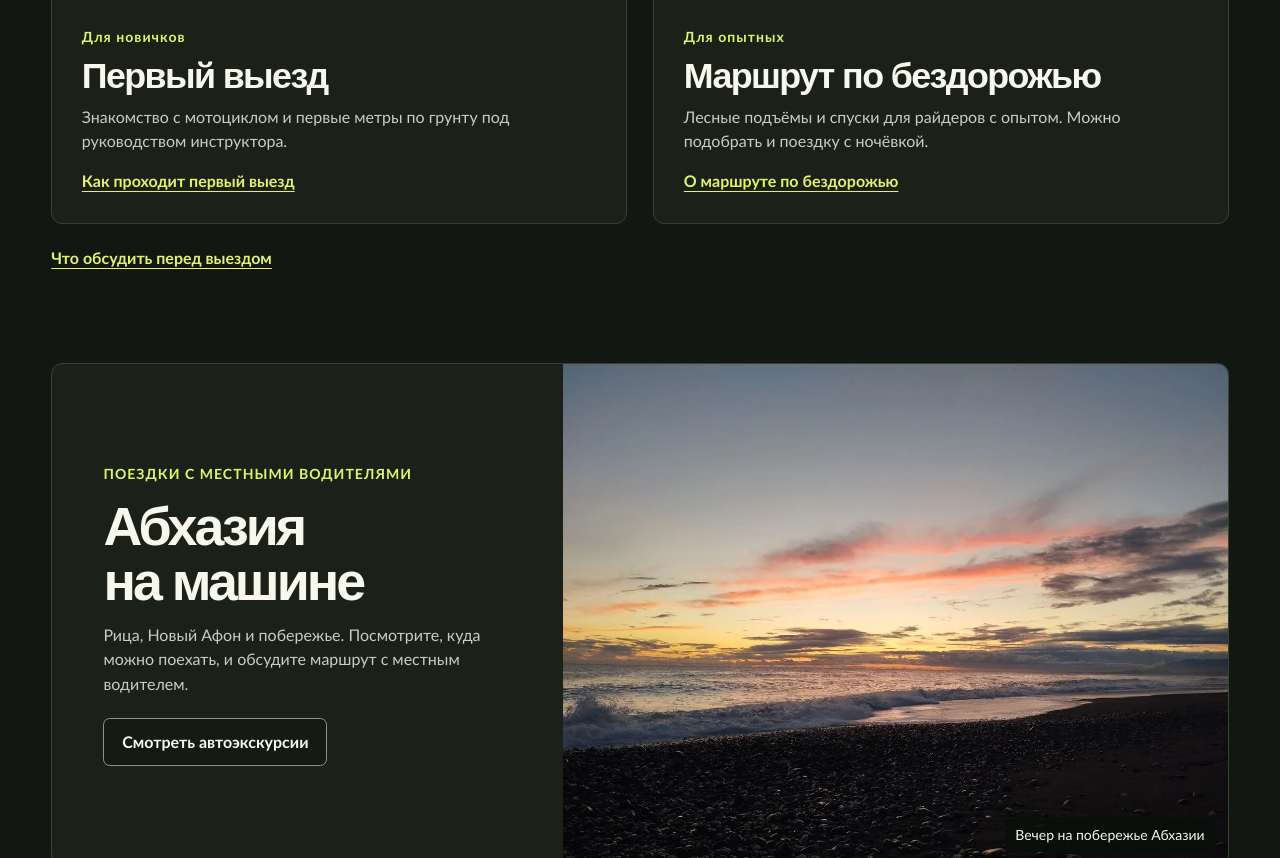
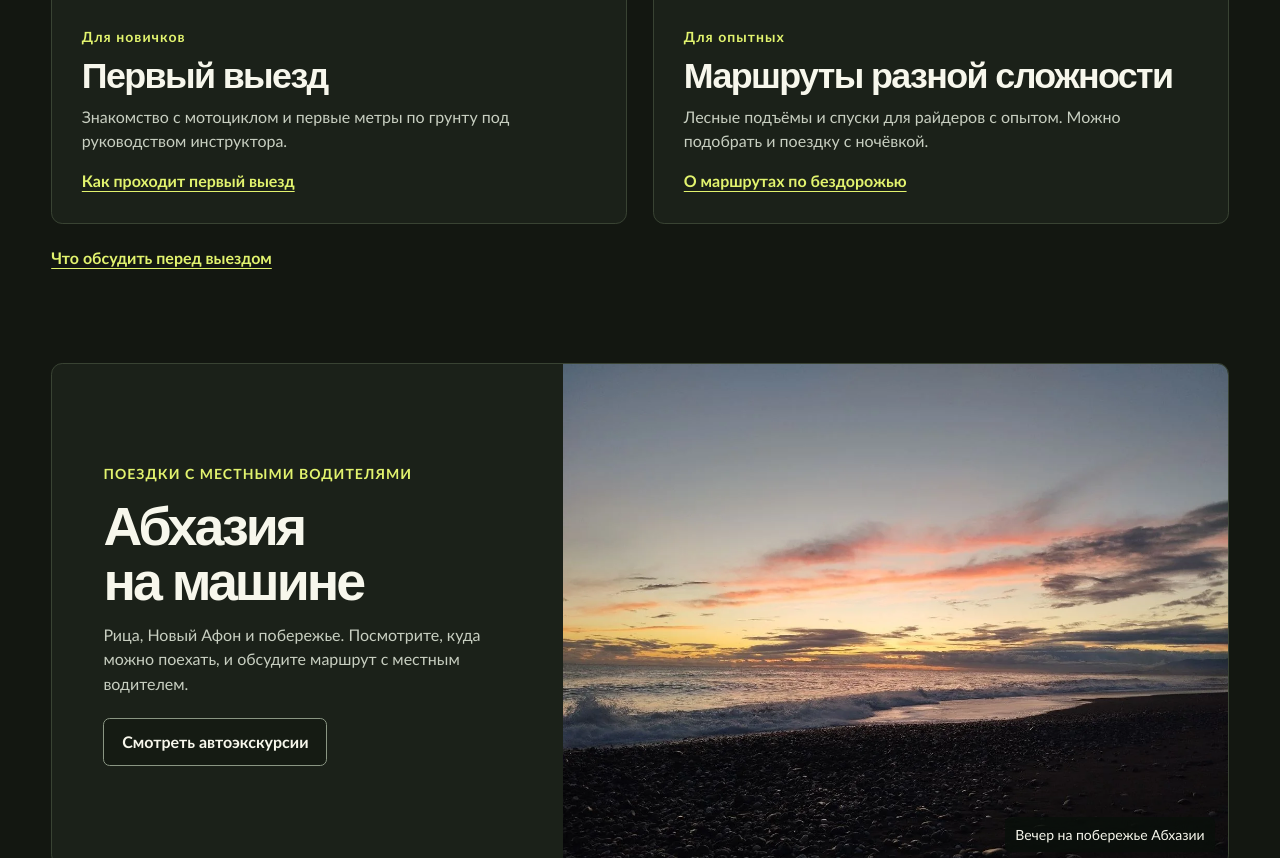
Before and after one commit to dzamalraketa/moto-abh.ru, a plain HTML site: page index.html in a window 1280 px wide. Shown: the part 1211-2069 px from the top of the page. Drawn offline with Linux system fonts and the light colour scheme.

Commit message:
Clarify enduro route headings

```diff
--- a/index.html
+++ b/index.html
@@ -136,7 +136,7 @@
     <article class="trip" id="technical-route">
       <div class="media-frame"><img src="/assets/img/33.jpg" width="997" height="512" alt="Мотоциклист на лесном подъёме" loading="lazy" decoding="async"></div>
       <div class="trip-copy">
-        <p class="category">Для опытных</p><h3>Маршрут по бездорожью</h3><p>Лесные подъёмы и спуски для райдеров с опытом. Можно подобрать и поездку с ночёвкой.</p><a class="text-link" href="/enduro/#technical-route">О маршруте по бездорожью</a>
+        <p class="category">Для опытных</p><h3>Маршруты разной сложности</h3><p>Лесные подъёмы и спуски для райдеров с опытом. Можно подобрать и поездку с ночёвкой.</p><a class="text-link" href="/enduro/#technical-route">О маршрутах по бездорожью</a>
       </div>
     </article>
   </div>
```
Also changed, not shown: enduro/index.html (+1 -1 lines).
